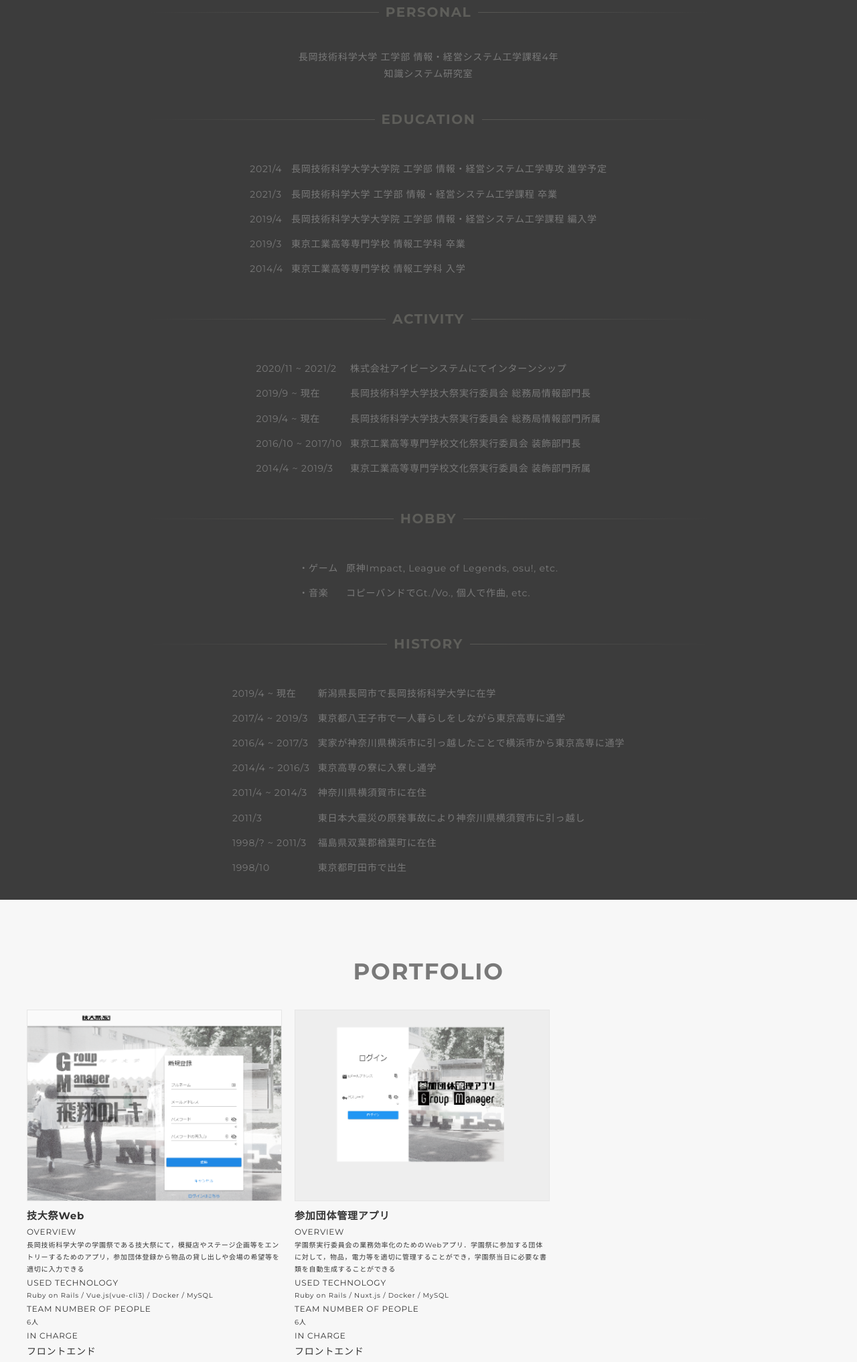
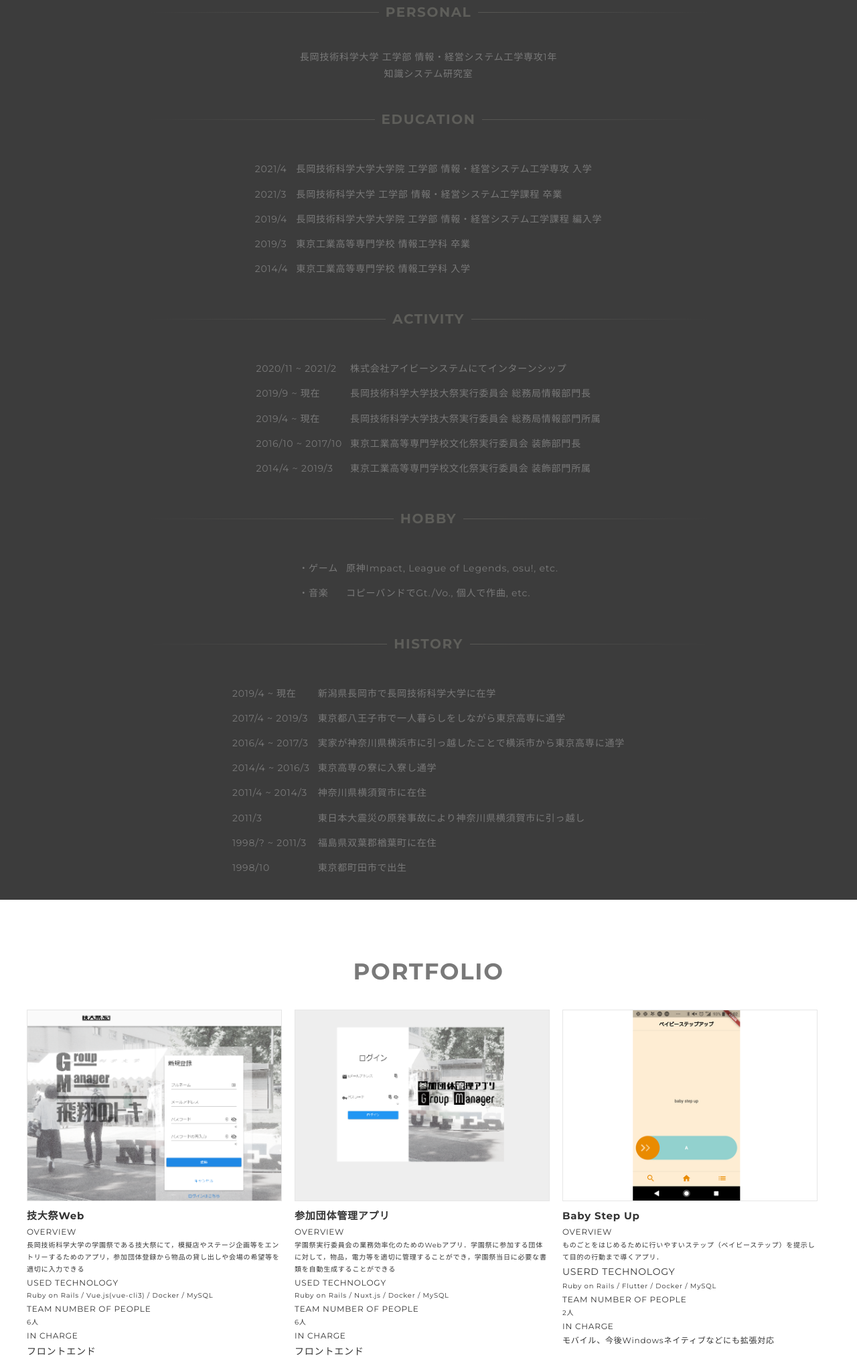
Before and after one commit to mashita1023/mashita1023.github.io, a plain HTML site: page index.html in a window 1280 px wide. Shown: the part 210-2243 px from the top of the page at 67% size. Drawn offline with nearby package versions, Linux system fonts and the light colour scheme.

Commit message:
[mod] add portfolio

```diff
--- a/index.html
+++ b/index.html
@@ -42,7 +42,7 @@
           </h1>
           <nav class="header-nav">
             <ul class="header-nav-list">
-              <li class="header-nav-item"><a href="#works">PROFILE</a></li>
+              <li class="header-nav-item"><a href="#main">PROFILE</a></li>
               <li class="header-nav-item"><a href="#works">PORTFOLIO</a></li>
               <li class="header-nav-item"><a href="#skill">SKILL</a></li>
               <li class="header-nav-item"><a href="#about">ABOUT</a></li>
@@ -55,13 +55,15 @@
 
       <main class="content">
         <!-- main-visual -->
-        <div class="main-visual" style="background-color: #3c3c3c;">
+        <section class="main-visual" style="background-color: #3c3c3c;" id="main">
+
+
           <div class="main-visual-inner">
             <p class="main-visual-title">TOSHICHIKA MASHIMO</p>
             <div>
               <hr class="main-visual-subtitle" data-content="PERSONAL" />
               <p class="main-visual-text">
-                長岡技術科学大学 工学部 情報・経営システム工学課程4年
+                長岡技術科学大学 工学部 情報・経営システム工学専攻1年
               </p>
               <p>知識システム研究室</p>
             </div>
@@ -72,7 +74,7 @@
                   <td>2021/4</td>
                   <td>
                     長岡技術科学大学大学院 工学部 情報・経営システム工学専攻
-                    進学予定
+                    入学
                   </td>
                 </tr>
                 <tr>
@@ -203,7 +205,7 @@
               </table>
             </div>
           </div>
-        </div>
+        </section>
         <!-- /main-visual -->
 
         <!-- works -->
@@ -247,6 +249,24 @@
                 <p class="works-text">6人</p>
                 <p class="works-info">IN CHARGE</p>
                 <p>フロントエンド</p>
+              </a>
+              <a class="works-item">
+                <p class="works-img">
+                  <img src="img/baby-step-up.png" alt=""/>
+                </p>
+                <p class="works-name">Baby Step Up</p>
+                <p class="works-info">OVERVIEW</p>
+                <p class="works-text">
+                  ものごとをはじめるために行いやすいステップ（ベイビーステップ）を提示して目的の行動まで導くアプリ．
+                </p>
+                <p class="workd-info">USERD TECHNOLOGY</p>
+                <p class="works-text">
+                  Ruby on Rails / Flutter / Docker / MySQL
+                </p>
+                <p class="works-info">TEAM NUMBER OF PEOPLE</p>
+                <p class="works-text">2人</p>
+                <p class="works-info">IN CHARGE</p>
+                <p class="works-info">モバイル、今後Windowsネイティブなどにも拡張対応</p>
               </a>
             </div>
           </div>
@@ -302,7 +322,7 @@
           <div class="profile">
             <div class="profile-body">
               <p>
-                技大祭実行委員会 総務局情報部門では技大祭の準備や運営の効率化を図るためのアプリ開発を行っています。
+                技大祭実行委員会 情報局（NUTMEG）では技大祭の準備や運営の効率化を図るためのアプリ開発を行っています。
               </p>
               <p>
                 また、週に1回開発チームでミーティングをしたり、話し合ってプロジェクトを立ち上げたりしています。
@@ -332,6 +352,10 @@
                 href="https://qiita.com/mashita1023"
               >Qiita</a>
               <span class="contact-item">mashita1023@gmail.com</span>
+              <a
+                class="contact-item"
+                href="https://twitter.com/mashita1023"
+              >Twitter</a>
             </div>
           </div>
         </section>
```
Also changed, not shown: img/baby-step-up.png (added).
